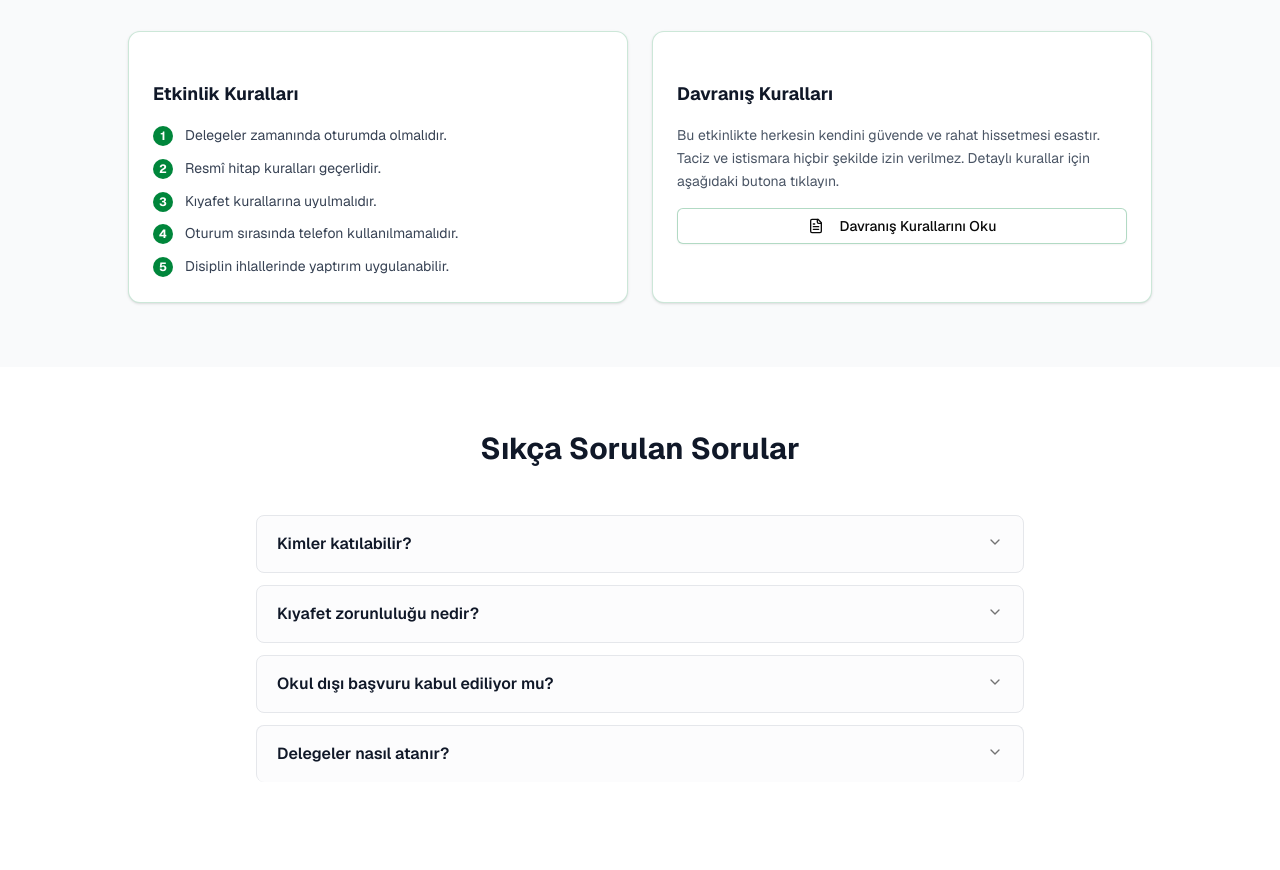
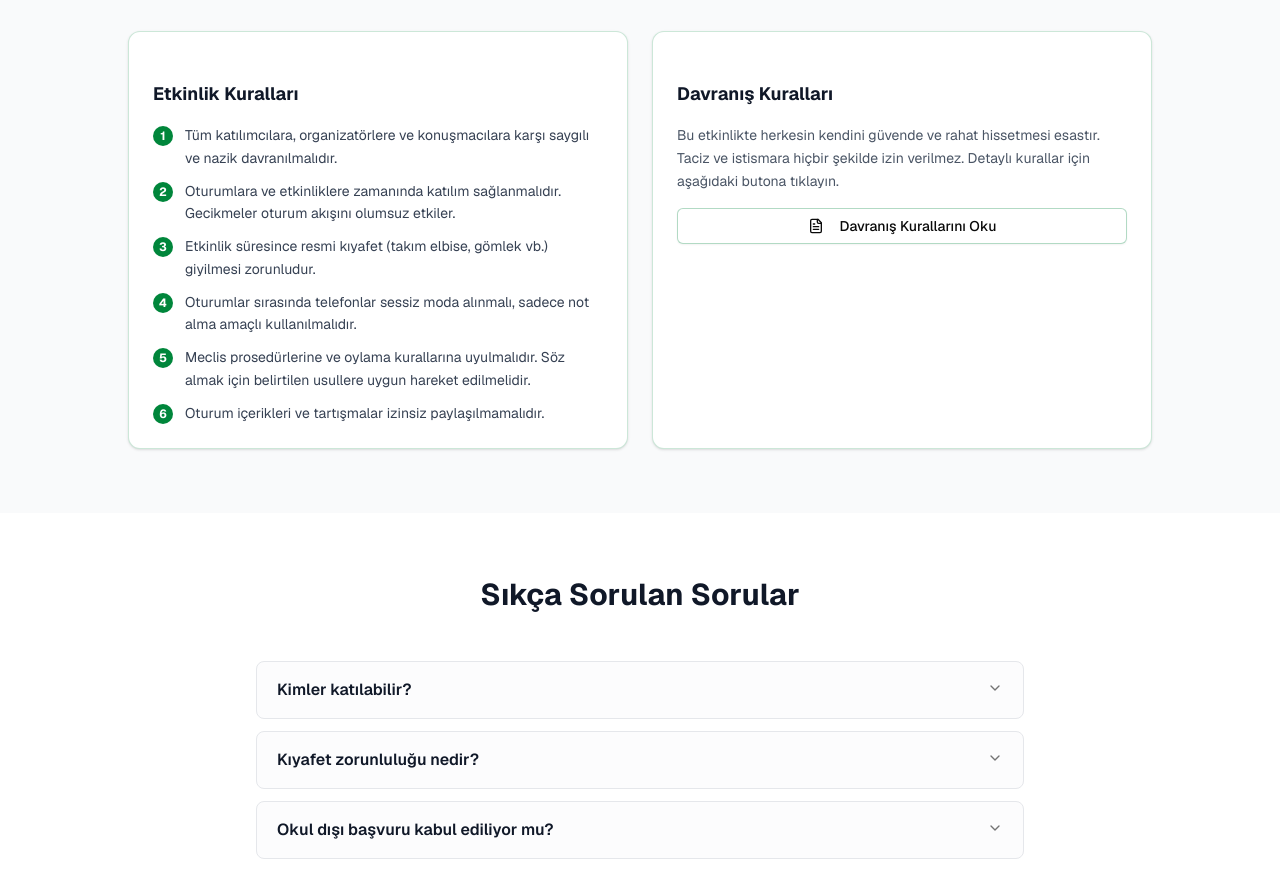
Before and after one commit to naaltech/naal-meclis, a Next.js app: page / in a window 1280 px wide. Shown: the part 3600-4470 px from the top of the page. Built offline with nearby package versions, Linux system fonts and the light colour scheme.

Commit message:
Update event rules with clearer and expanded guidelines
Replaces the previous set of rules with more detailed and explicit guidelines regarding participant behavior, dress code, device usage, procedural compliance, and content sharing during the event.

```diff
--- a/app/page.tsx
+++ b/app/page.tsx
@@ -58,11 +58,12 @@ export default function HomePage() {
   ]
 
   const rules = [
-    "Delegeler zamanında oturumda olmalıdır.",
-    "Resmî hitap kuralları geçerlidir.",
-    "Kıyafet kurallarına uyulmalıdır.",
-    "Oturum sırasında telefon kullanılmamalıdır.",
-    "Disiplin ihlallerinde yaptırım uygulanabilir.",
+    "Tüm katılımcılara, organizatörlere ve konuşmacılara karşı saygılı ve nazik davranılmalıdır.",
+    "Oturumlara ve etkinliklere zamanında katılım sağlanmalıdır. Gecikmeler oturum akışını olumsuz etkiler.",
+    "Etkinlik süresince resmi kıyafet (takım elbise, gömlek vb.) giyilmesi zorunludur.",
+    "Oturumlar sırasında telefonlar sessiz moda alınmalı, sadece not alma amaçlı kullanılmalıdır.",
+    "Meclis prosedürlerine ve oylama kurallarına uyulmalıdır. Söz almak için belirtilen usullere uygun hareket edilmelidir.",
+    "Oturum içerikleri ve tartışmalar izinsiz paylaşılmamalıdır."
   ]
 
   const faqs = [
```
